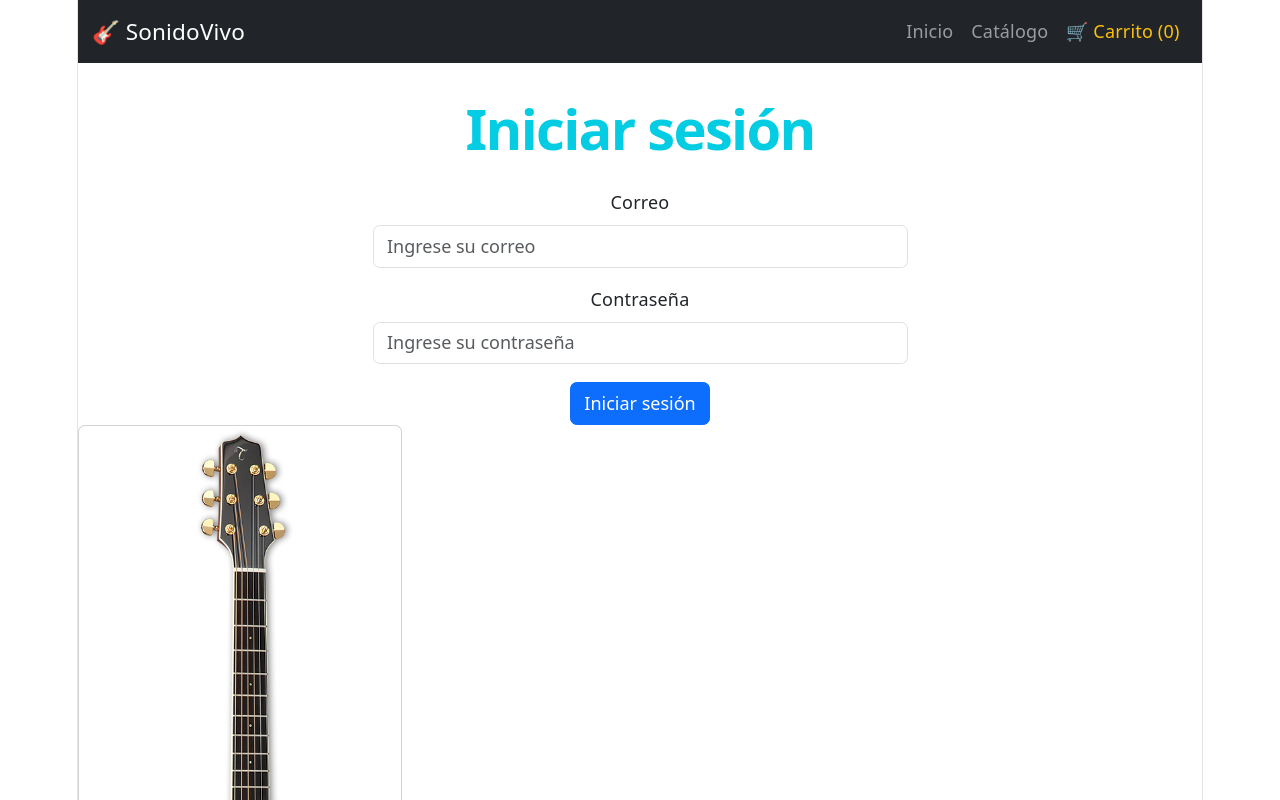
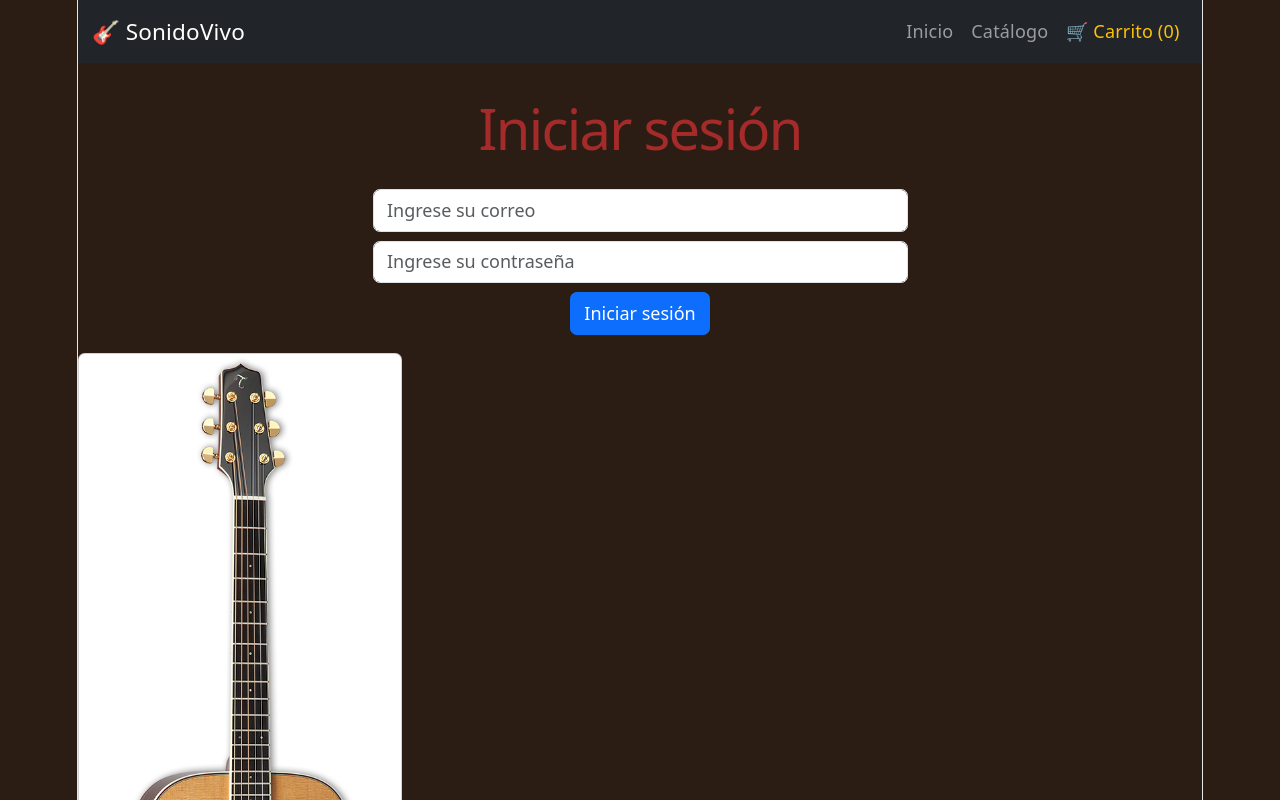
Before and after one commit to Fabi-Hodi/sonidoVivoV2, a React (Vite) app: page / in a window 1280 px wide. Shown: the top 800 px of the page. Built offline with nearby package versions, Linux system fonts and the light colour scheme.

Commit message:
agregado color y cambios en formulario

```diff
--- a/src/App.css
+++ b/src/App.css
@@ -1,5 +1,4 @@
 
-.login-titulo {
-  color: #04cce3;
-  font-weight: bold;
+body {
+  background-color: #2B1D14;
 }
--- a/src/App.jsx
+++ b/src/App.jsx
@@ -15,11 +15,11 @@ function App() {
         <Container>
             <Row className="justify-content-center">
                 <Col md={6}>
-                    <h1 className="text-center mb-4 login-titulo">
+                    <h1 className="text-center mb-4" style={{color: 'brown'}}>
                         Iniciar sesión
                     </h1>
 
-                        <FormularioLogin />
+                    <FormularioLogin />
                 </Col>
             </Row>
         </Container>
--- a/src/components/molecules/GrupoFormu.jsx
+++ /dev/null
@@ -1,21 +0,0 @@
-import Input from '../atoms/Input';
-
-function GrupoFormu(props){
-
-    return(
-        <div className='mb-3'>
-            <label htmlFor={props.id} className='form-label'>
-                {props.textoLabel}
-            </label>
-            <Input
-                id={props.id}
-                tipo={props.tipo}
-                placeholder={props.placeholder}
-                valor={props.valor}
-                onChange={props.onChange}
-            />
-        </div>
-    );
-}
-
-export default GrupoFormu;
--- a/src/components/organisms/FormularioLogin.jsx
+++ b/src/components/organisms/FormularioLogin.jsx
@@ -1,11 +1,11 @@
-import GrupoFormu from '../molecules/GrupoFormu';
 import Boton from '../atoms/Boton';
+import Input from '../atoms/Input'
 
 function FormularioLogin(props) {
     return (
         <form onSubmit={props.onSubmit}>
-
-            <GrupoFormu
+        <div className='mb-2'> {/*lo que hace separa el correo con la contraseña le da un margen */}
+            <Input
                 id="correo"
                 textoLabel="Correo"
                 tipo="email"
@@ -13,8 +13,10 @@ function FormularioLogin(props) {
                 valor={props.correo}
                 onChange={props.onCorreoChange}
             />
+        </div>
 
-            <GrupoFormu
+        <div className='mb-2'>
+            <Input
                 id="password"
                 textoLabel="Contraseña"
                 tipo="password"
@@ -22,11 +24,14 @@ function FormularioLogin(props) {
                 valor={props.password}
                 onChange={props.onPasswordChange}
             />
+        </div>
 
+        <div className='mb-3'>
             <Boton
                 nombreBoton="Iniciar sesión"
                 variante="primary"
             />
+        </div>
 
         </form>
     );
```
